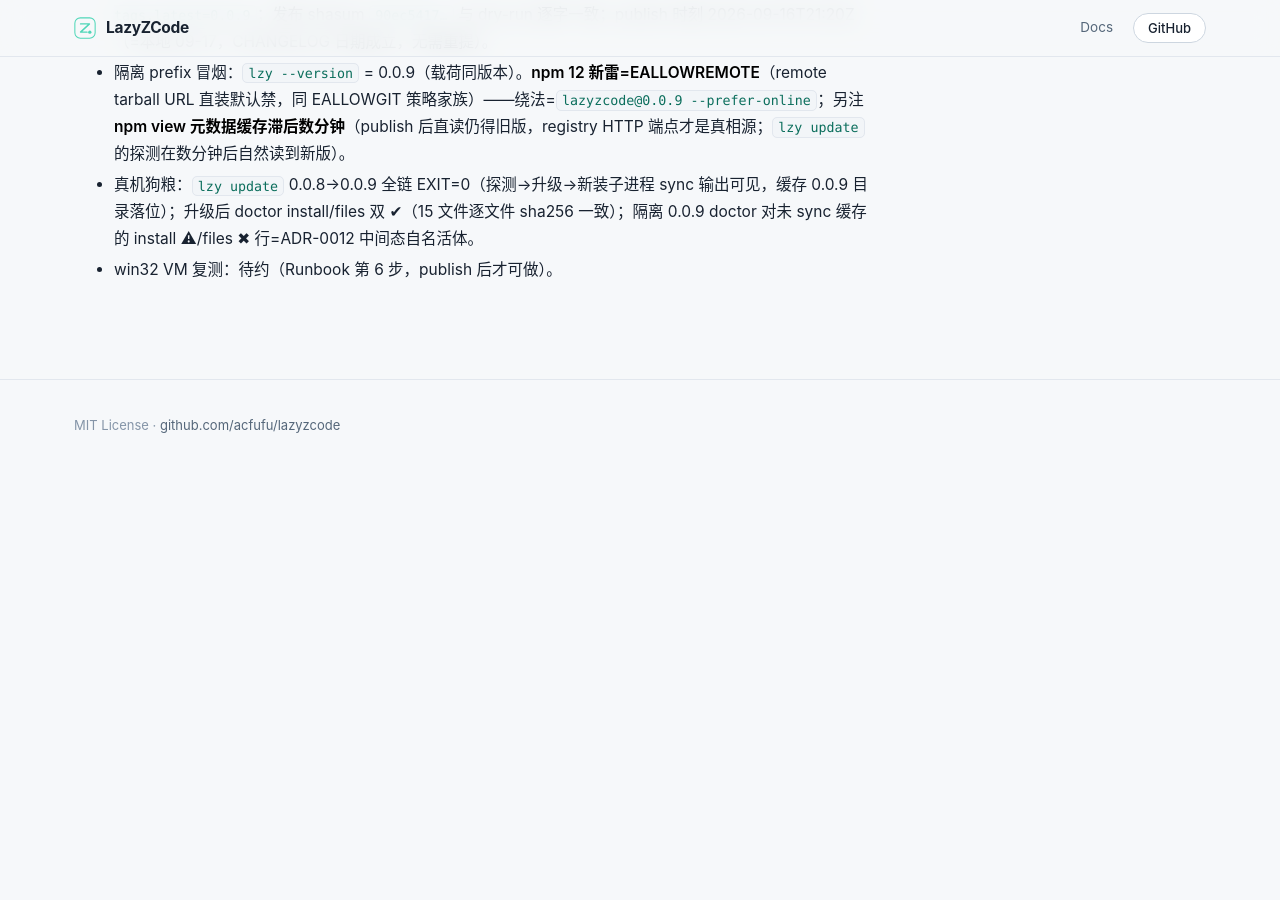
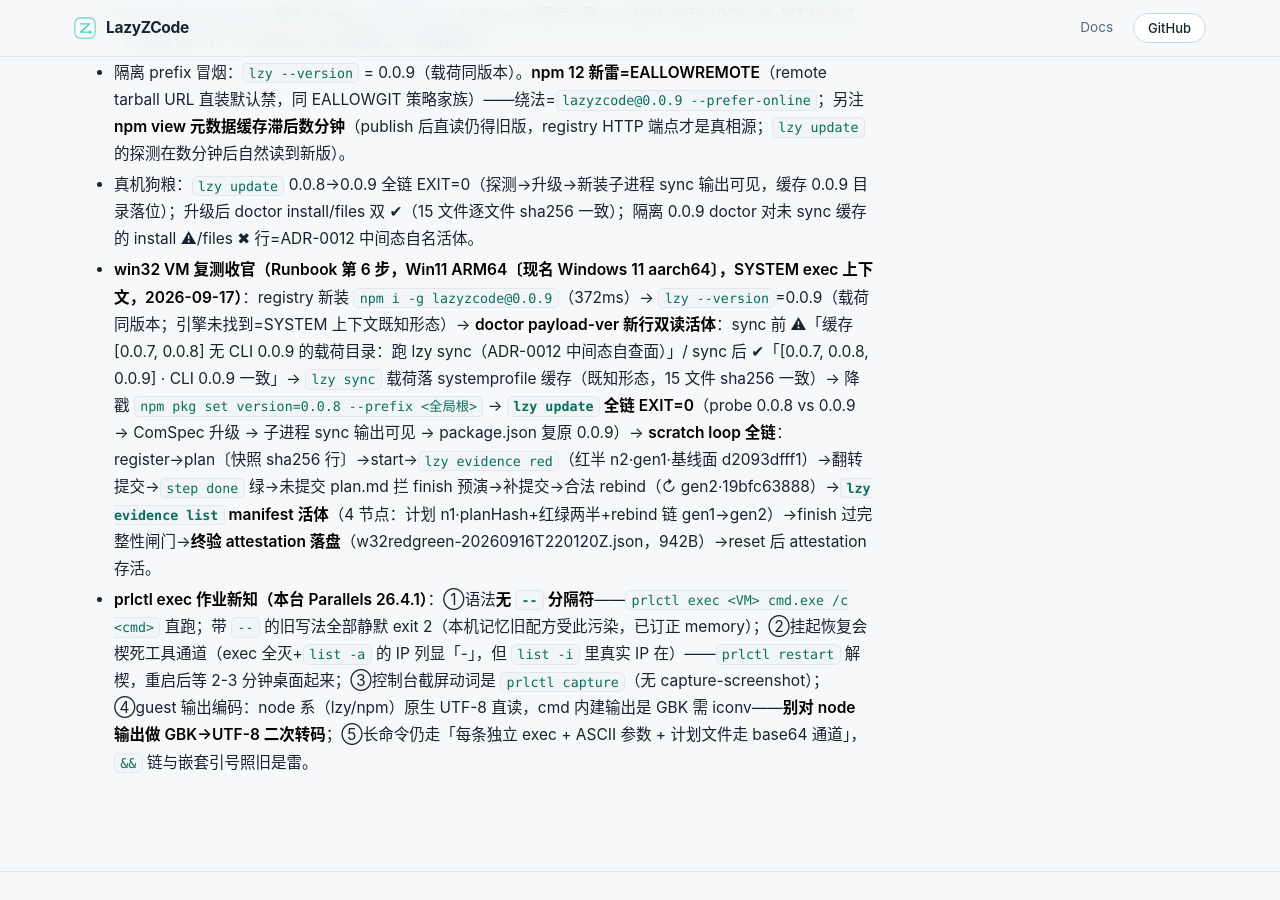
Before and after one commit to Acfufu/lazyzcode, a Jekyll site: the page built from docs/release-checklist.md, in a window 1280 px wide and 900 px high, scrolled down 9979 px. Built offline with Jekyll 4.4.1, drawn with Linux system fonts in a browser that asks for light colours; our own code applies the rules of GitHub Pages for plain Markdown files; before the commit the page ends 10464 px from its top, so only the background shows below that.

Commit message:
docs(release): 0.0.9 win32 VM retest closed — payload-ver dual-state live, update chain, red/green manifest + final attestation on VM

```diff
--- a/docs/release-checklist.md
+++ b/docs/release-checklist.md
@@ -254,4 +254,5 @@
 - Runbook 1-5 收官：push（17 提交，棒1/棒2/headless spike 随行）→ CI 四腿绿（run 35150826600）→ tag v0.0.9（6c1d099）→ GitHub Release → 用户 `npm publish`（2FA）。registry `dist-tags.latest=0.0.9`；发布 shasum `90ec5417…` 与 dry-run 逐字一致；publish 时刻 2026-09-16T21:20Z（=本地 09-17，CHANGELOG 日期成立，无需重提）。
 - 隔离 prefix 冒烟：`lzy --version` = 0.0.9（载荷同版本）。**npm 12 新雷=EALLOWREMOTE**（remote tarball URL 直装默认禁，同 EALLOWGIT 策略家族）——绕法=`lazyzcode@0.0.9 --prefer-online`；另注 **npm view 元数据缓存滞后数分钟**（publish 后直读仍得旧版，registry HTTP 端点才是真相源；`lzy update` 的探测在数分钟后自然读到新版）。
 - 真机狗粮：`lzy update` 0.0.8→0.0.9 全链 EXIT=0（探测→升级→新装子进程 sync 输出可见，缓存 0.0.9 目录落位）；升级后 doctor install/files 双 ✔（15 文件逐文件 sha256 一致）；隔离 0.0.9 doctor 对未 sync 缓存的 install ⚠/files ✖ 行=ADR-0012 中间态自名活体。
-- win32 VM 复测：待约（Runbook 第 6 步，publish 后才可做）。
+- **win32 VM 复测收官（Runbook 第 6 步，Win11 ARM64〔现名 Windows 11 aarch64〕，SYSTEM exec 上下文，2026-09-17）**：registry 新装 `npm i -g lazyzcode@0.0.9`（372ms）→ `lzy --version`=0.0.9（载荷同版本；引擎未找到=SYSTEM 上下文既知形态）→ **doctor payload-ver 新行双读活体**：sync 前 ⚠「缓存 [0.0.7, 0.0.8] 无 CLI 0.0.9 的载荷目录：跑 lzy sync（ADR-0012 中间态自查面）」/ sync 后 ✔「[0.0.7, 0.0.8, 0.0.9] · CLI 0.0.9 一致」→ `lzy sync` 载荷落 systemprofile 缓存（既知形态，15 文件 sha256 一致）→ 降戳 `npm pkg set version=0.0.8 --prefix <全局根>` → **`lzy update` 全链 EXIT=0**（probe 0.0.8 vs 0.0.9 → ComSpec 升级 → 子进程 sync 输出可见 → package.json 复原 0.0.9）→ **scratch loop 全链**：register→plan〔快照 sha256 行〕→start→`lzy evidence red`（红半 n2·gen1·基线面 d2093dfff1）→翻转提交→`step done` 绿→未提交 plan.md 拦 finish 预演→补提交→合法 rebind（↻ gen2·19bfc63888）→**`lzy evidence list` manifest 活体**（4 节点：计划 n1·planHash+红绿两半+rebind 链 gen1→gen2）→finish 过完整性闸门→**终验 attestation 落盘**（w32redgreen-20260916T220120Z.json，942B）→reset 后 attestation 存活。
+- **prlctl exec 作业新知（本台 Parallels 26.4.1）**：①语法**无 `--` 分隔符**——`prlctl exec <VM> cmd.exe /c <cmd>` 直跑；带 `--` 的旧写法全部静默 exit 2（本机记忆旧配方受此污染，已订正 memory）；②挂起恢复会楔死工具通道（exec 全灭+`list -a` 的 IP 列显「-」，但 `list -i` 里真实 IP 在）——`prlctl restart` 解楔，重启后等 2-3 分钟桌面起来；③控制台截屏动词是 `prlctl capture`（无 capture-screenshot）；④guest 输出编码：node 系（lzy/npm）原生 UTF-8 直读，cmd 内建输出是 GBK 需 iconv——**别对 node 输出做 GBK→UTF-8 二次转码**；⑤长命令仍走「每条独立 exec + ASCII 参数 + 计划文件走 base64 通道」，`&&` 链与嵌套引号照旧是雷。
```
Also changed, not shown: AGENTS.md (+1 -1 lines).
